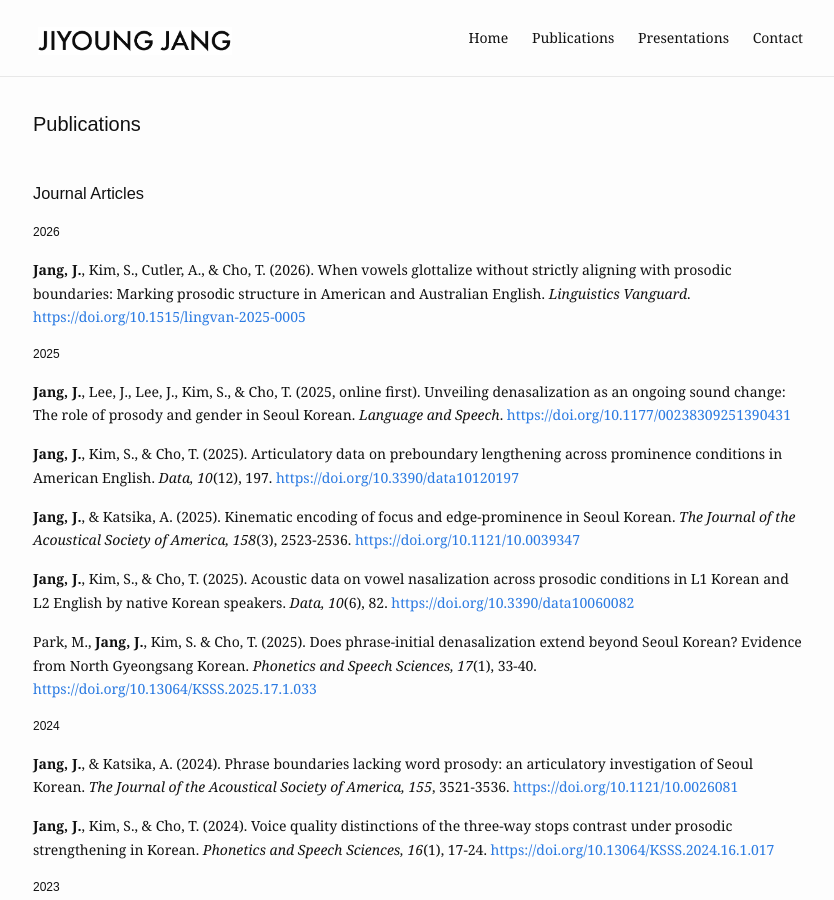
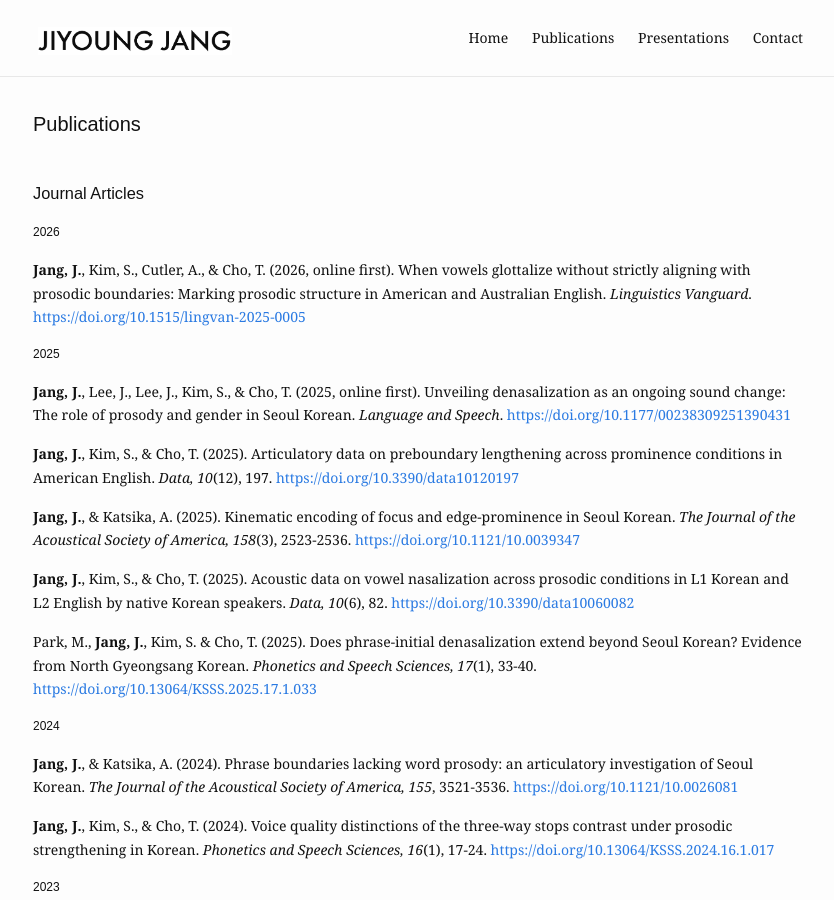
Before and after one commit to jiyoungj/jiyoungj.github.io, a Jekyll site: the page built from publications.md, in a window 1280 px wide and 900 px high. Shown: the whole window, without its empty margins (222-1056 px from the left). Built offline with Jekyll 4.4.1, drawn with Linux system fonts in a browser that asks for light colours; some web fonts are replaced.

Commit message:
Update publications.md

```diff
--- a/publications.md
+++ b/publications.md
@@ -9,7 +9,7 @@ slug: /publications/
 
 <h4>2026</h4>
 
-  <b>Jang, J.</b>, Kim, S., Cutler, A., & Cho, T. (2026). When vowels glottalize without strictly aligning with prosodic boundaries: Marking prosodic structure in American and Australian English. <em>Linguistics Vanguard</em>. <a href="https://doi.org/10.1515/lingvan-2025-0005">https://doi.org/10.1515/lingvan-2025-0005</a>
+  <b>Jang, J.</b>, Kim, S., Cutler, A., & Cho, T. (2026, online first). When vowels glottalize without strictly aligning with prosodic boundaries: Marking prosodic structure in American and Australian English. <em>Linguistics Vanguard</em>. <a href="https://doi.org/10.1515/lingvan-2025-0005">https://doi.org/10.1515/lingvan-2025-0005</a>
 
 <h4>2025</h4>
 
```
